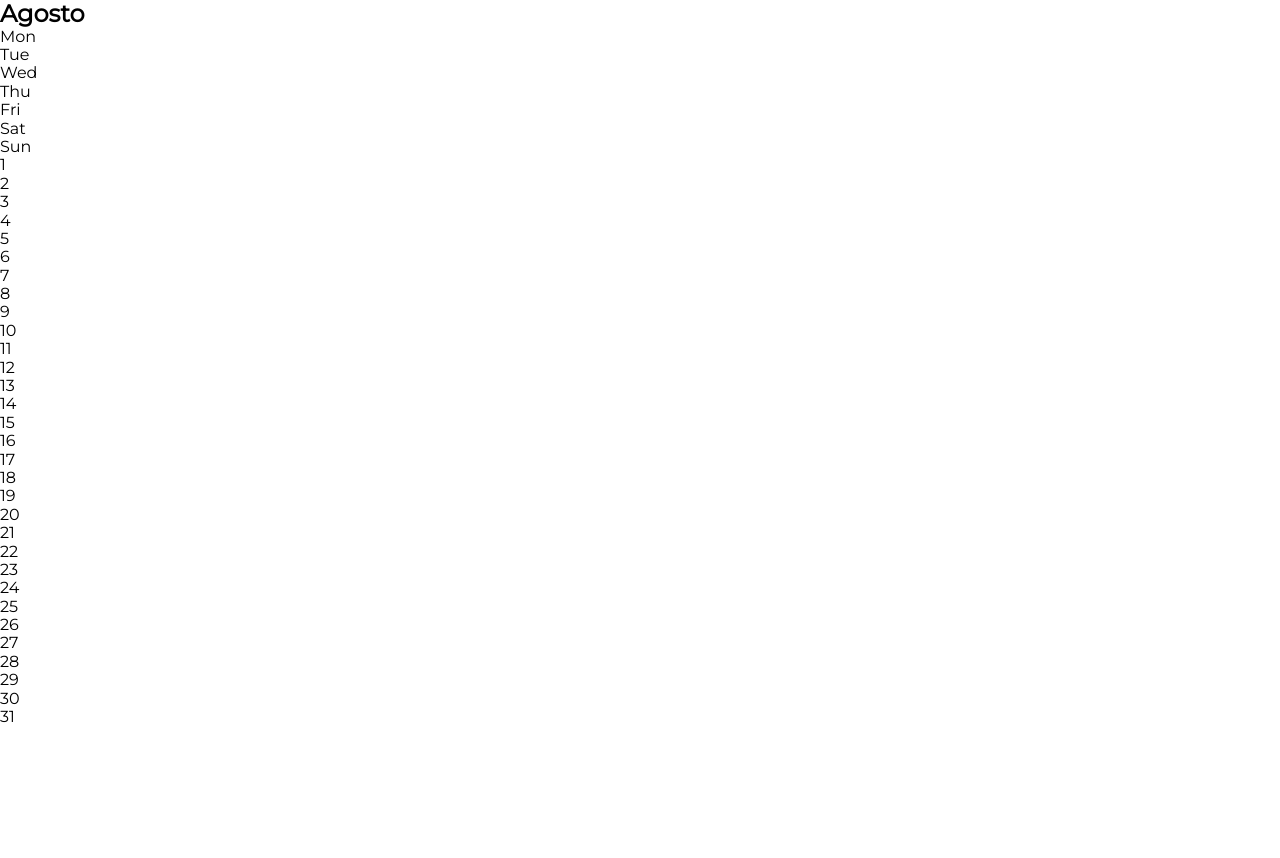
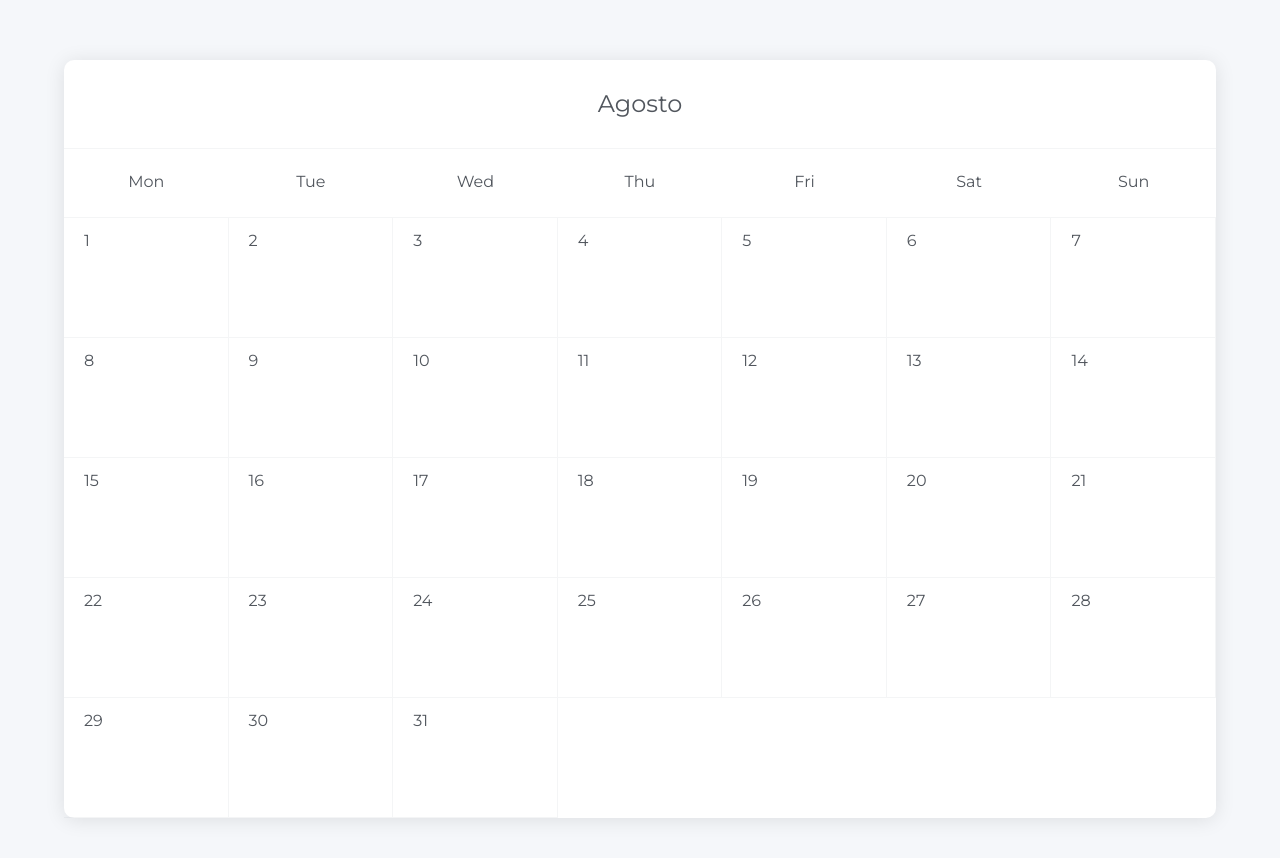
Before and after one commit to Alterlapsus/PracticaCalendario, a plain HTML site: page index.html in a window 1280 px wide. Before the commit the page ends 800 px from the top, so only its background shows below. Drawn offline with Linux system fonts and the light colour scheme.

Commit message:
Se le dan estilos a nuestro calendario

```diff
--- a/estilos.css
+++ b/estilos.css
@@ -2,5 +2,55 @@
 
 body{
     font-family: 'Montserrat', sans-serif;
+    background-color: #f5f7fa;
+    padding: 60px 0;
+}
 
+.container{
+    width: 90%;
+    max-width: 1200px;
+    margin: 0 auto;
+    background-color: #fff;
+    box-shadow: 0 2px 20px rgba(0, 0, 0, .1);
+    border-radius: 10px;
 }
+.month__name{
+    text-align: center;
+    color: #51565d;
+    font-weight: 400;
+    padding: 30px 0;
+}
+.days{
+    display: grid;
+    grid-template-columns: repeat(7,1fr);
+    place-items: center;
+    height: 70px;
+    border-bottom: 1px solid #a6a8b31f;
+    border-top: 1px solid #a6a8b31f;
+    color: #51565d;
+}
+.schedule{
+    display: grid;
+    grid-template-columns: repeat(7, 1fr);
+    grid-auto-rows: 120px;
+}
+.schedule__day{
+    border-bottom: 1px solid #a6a8b31f;
+    border-right: 1px solid #a6a8b31f;
+    padding: 14px 20px;
+    color: #51565d;
+}
+.schedule__day:hover{
+    background-color: rgba(0, 0, 0, .5);
+}
+
+/* responsive */
+@media screen and (max-width: 500px) {
+    .container{
+        width: 94%;
+    }
+    .schedule__day{
+        padding: 7px 5px;
+        text-align: center;
+    }
+}
```
